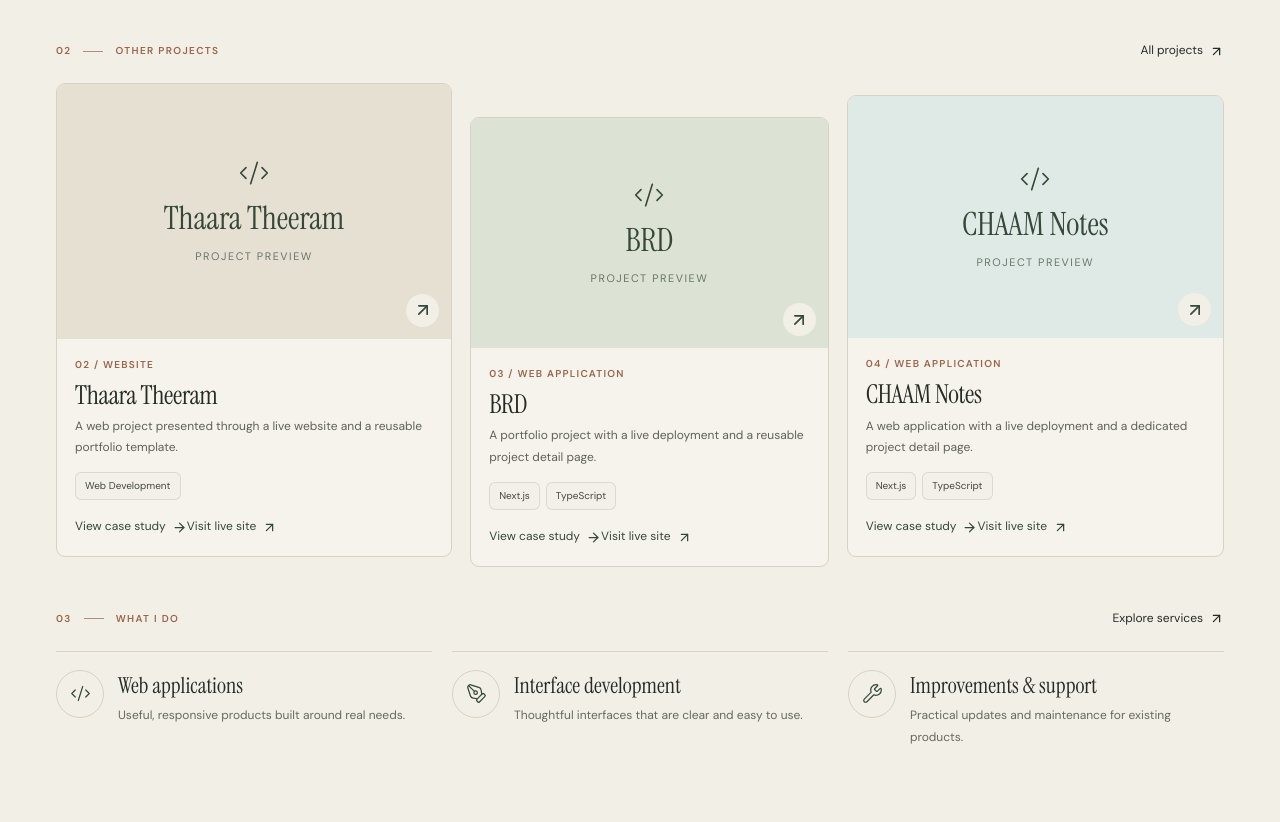
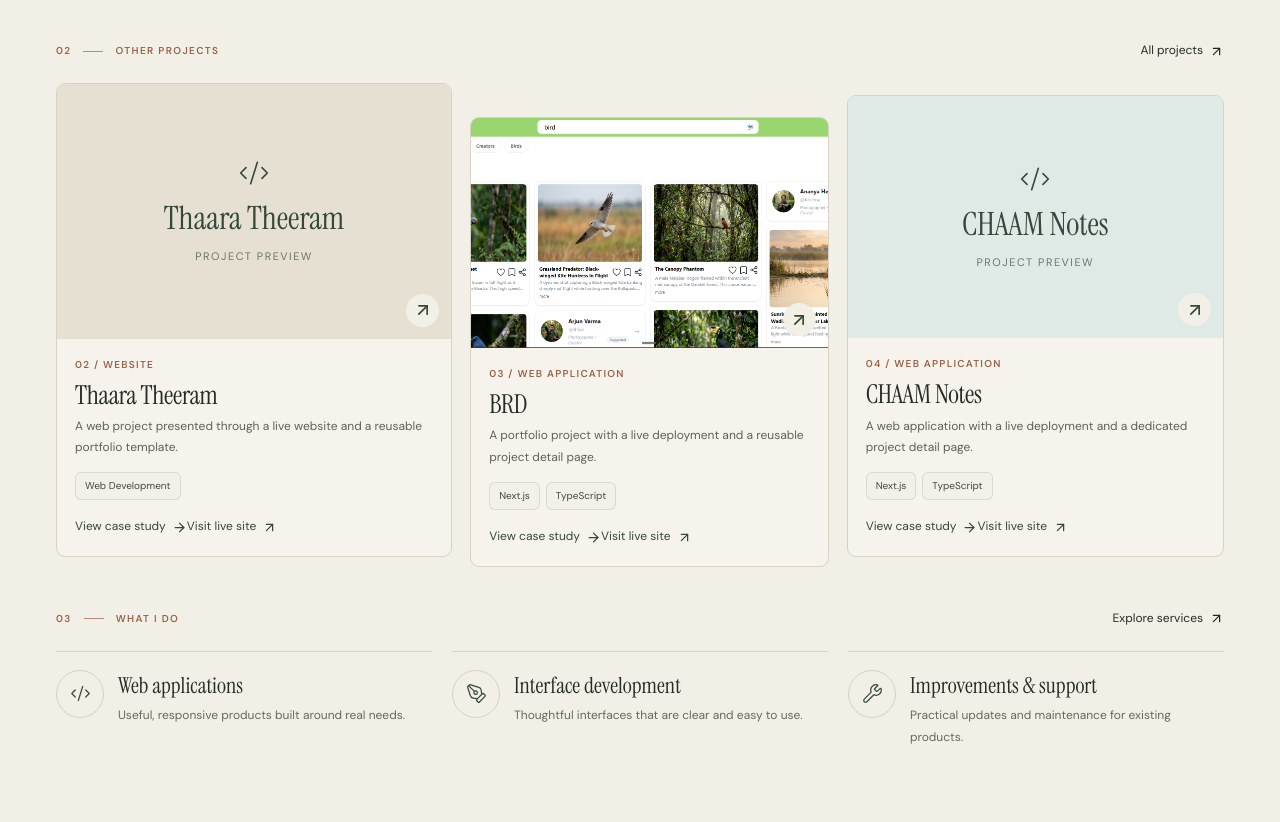
Before and after one commit to shashanktirandas/portfolio, a Next.js app: page / in a window 1280 px wide. Shown: the part 1345-2167 px from the top of the page. Built offline with nearby package versions, Linux system fonts and the light colour scheme.

Commit message:
Add real screenshots to project cards

```diff
--- a/app/globals.css
+++ b/app/globals.css
@@ -4383,3 +4383,31 @@
     transition: none;
   }
 }
+
+
+/* Real screenshots inside project cards */
+.project-image {
+  isolation: isolate;
+  overflow: hidden;
+}
+
+.project-card-screenshot {
+  z-index: 1;
+  object-fit: cover;
+  object-position: top center;
+  transition: transform 450ms ease;
+}
+
+.project-image:hover .project-card-screenshot {
+  transform: scale(1.035);
+}
+
+.project-image-arrow {
+  z-index: 2;
+}
+
+@media (prefers-reduced-motion: reduce) {
+  .project-card-screenshot {
+    transition: none;
+  }
+}
--- a/app/page.tsx
+++ b/app/page.tsx
@@ -1069,6 +1069,11 @@
 }
 
 
+const projectPreviewImages: Record<string, string> = {
+  brd: "/p/brd-search.png",
+  "mrudula-ent-care": "/projects/mrudula-ent-care/home.png",
+};
+
 
 export default function HomePage() {
 
@@ -1421,15 +1426,23 @@
 
                 >
 
-                  <div className="project-image-placeholder">
-
-  <Code2 size={32} strokeWidth={1.2} />
-
-  <span>{project.name}</span>
-
-  <small>PROJECT PREVIEW</small>
-
-</div>
+
+{projectPreviewImages[project.slug] ? (
+  <Image
+    src={projectPreviewImages[project.slug]}
+    alt={`${project.name} project screenshot`}
+    fill
+    sizes="(max-width: 760px) 100vw, 33vw"
+    className="project-card-screenshot"
+  />
+) : (
+  <div className="project-image-placeholder">
+    <Code2 size={32} strokeWidth={1.2} />
+    <span>{project.name}</span>
+    <small>PROJECT PREVIEW</small>
+  </div>
+)}
+
 
                   <span className="project-image-arrow">
 
```
